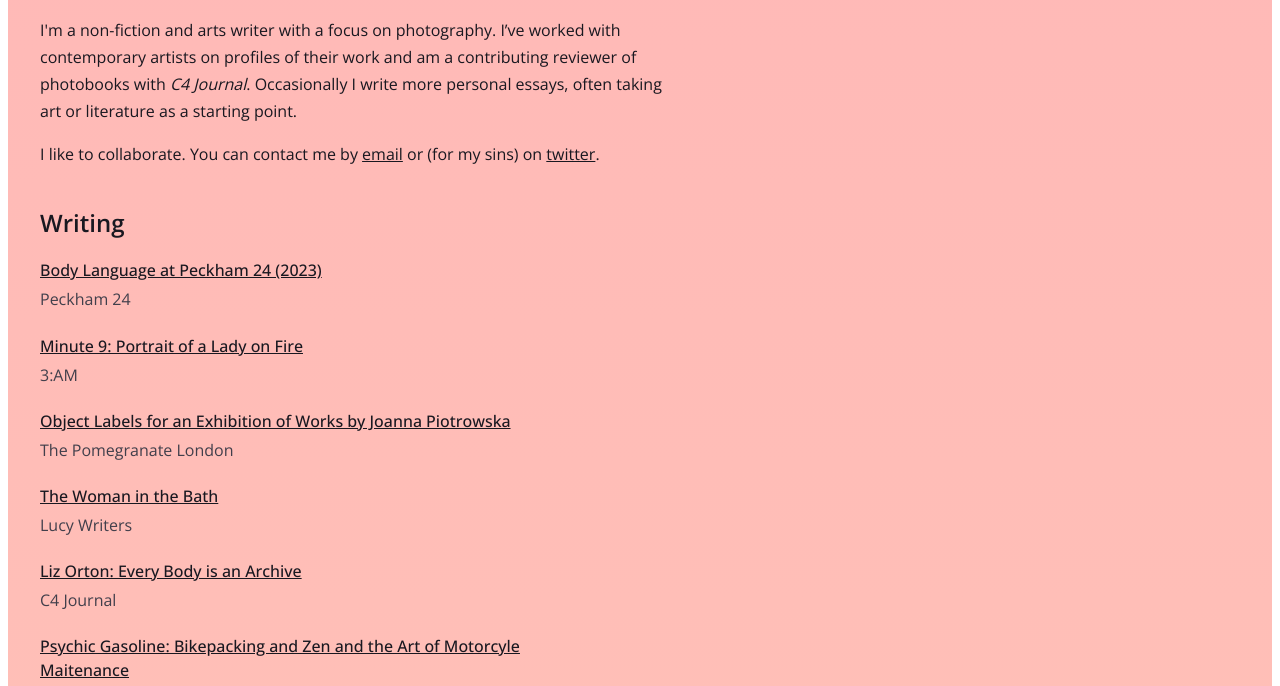
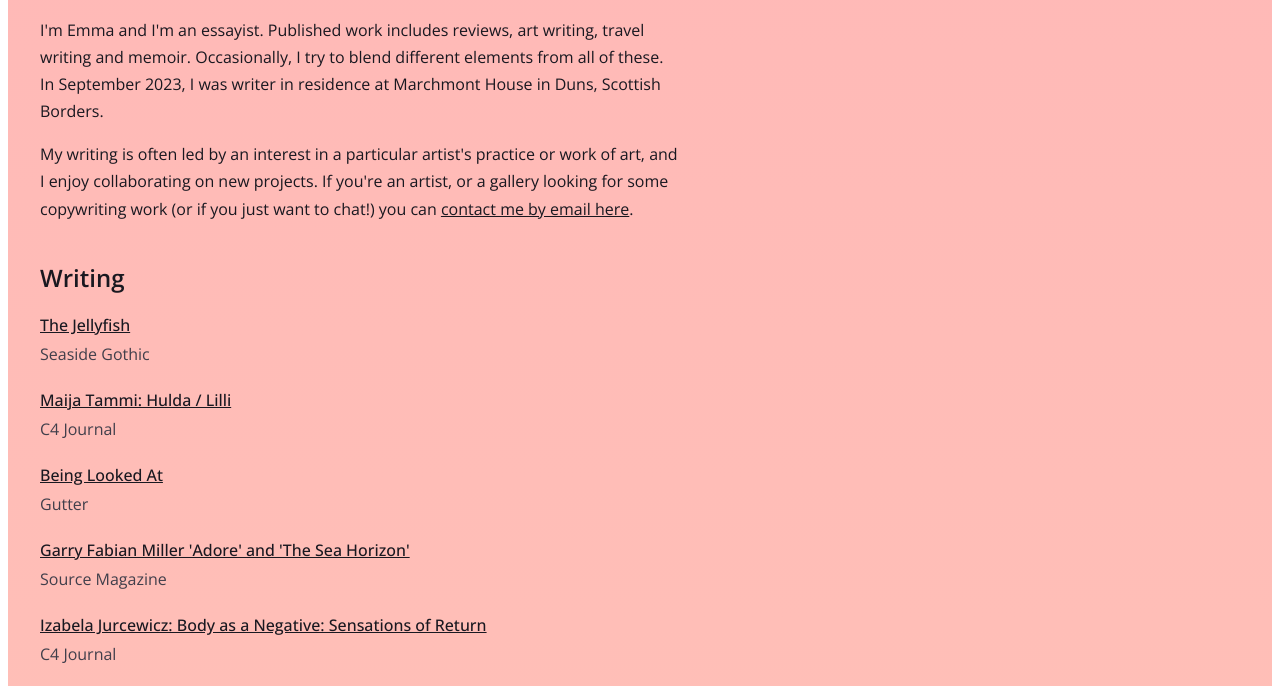
Before and after one commit to emmakwow/emmakwow.github.io, a Gatsby site: page / in a window 1280 px wide. Shown: the part 96-782 px from the top of the page. Built offline with nearby package versions, Linux system fonts and the light colour scheme; Gatsby itself is replaced by a stand-in of ours.

Commit message:
content update

```diff
--- a/src/content/index.js
+++ b/src/content/index.js
@@ -1,4 +1,34 @@
 export const writing = [
+  {
+    title: "The Jellyfish",
+    url: "https://seasidegothic.com/shop/issues/issue-8/",
+    publisher: "Seaside Gothic ",
+    medium: "Print",
+  },
+  {
+    title: "Maija Tammi: Hulda / Lilli",
+    url: "https://c4journal.com/maija-tammi-hulda-lilli/",
+    publisher: "C4 Journal",
+    medium: "Online",
+  },
+  {
+    title: "Being Looked At",
+    url: "https://www.guttermag.co.uk/",
+    publisher: "Gutter",
+    medium: "Print",
+  },
+  {
+    title: "Garry Fabian Miller 'Adore' and 'The Sea Horizon'",
+    url: "https://www.source.ie/archive/issue111/is111contents.php",
+    publisher: "Source Magazine",
+    medium: "Print",
+  },
+  {
+    title: "Izabela Jurcewicz: Body as a Negative: Sensations of Return",
+    url: "https://c4journal.com/izabela-jurcewicz-body-as-a-negative-sensations-of-return/",
+    publisher: "C4 Journal",
+    medium: "Online",
+  },
   {
     title: "Body Language at Peckham 24 (2023)",
     url: "https://www.peckham24.com/",
@@ -54,6 +84,10 @@ export const writing = [
 
 export const talks = [
   {
+    title: "In conversation with artist Feiyi Wen",
+    institution: "SERCHIA Gallery",
+  },
+  {
     title: "Reading: The Pomegranate London launch party",
     institution: "The Pomegranate London",
   },
--- a/src/pages/index.js
+++ b/src/pages/index.js
@@ -1,5 +1,5 @@
 import * as React from "react";
-import { writing, talks, curation } from "../content";
+import { writing, talks } from "../content";
 import { space, semanticColour, typography } from "../tokens";
 
 const pageStyles = {
@@ -60,25 +60,18 @@ const IndexPage = () => {
       <section style={sidebarStyles}>
         <h1 style={titleStyles}>EKJ</h1>
         <p>
-          I'm a non-fiction and arts writer with a focus on photography. I’ve
-          worked with contemporary artists on profiles of their work and am a
-          contributing reviewer of photobooks with <i>C4 Journal</i>.
-          Occasionally I write more personal essays, often taking art or
-          literature as a starting point.
+          I'm Emma and I'm an essayist. Published work includes reviews, art
+          writing, travel writing and memoir. Occasionally, I try to blend
+          different elements from all of these. In September 2023, I was writer
+          in residence at Marchmont House in Duns, Scottish Borders.
         </p>
         <p>
-          I like to collaborate. You can contact me by{" "}
+          My writing is often led by an interest in a particular artist's
+          practice or work of art, and I enjoy collaborating on new projects. If
+          you're an artist, or a gallery looking for some copywriting work (or
+          if you just want to chat!) you can{" "}
           <a href="mailto:ekj.ink@gmail.com" style={linkStyles}>
-            email
-          </a>{" "}
-          or (for my sins) on{" "}
-          <a
-            href="https://twitter.com/PerceptiveHow"
-            target="_blank"
-            rel="noreferrer"
-            style={linkStyles}
-          >
-            twitter
+            contact me by email here
           </a>
           .
         </p>
@@ -102,7 +95,7 @@ const IndexPage = () => {
             </li>
           ))}
         </ul>
-        <h2 style={headingStyles}>Curation</h2>
+        {/*<h2 style={headingStyles}>Curation</h2>
         <ul style={listStyles}>
           {curation.map((item) => (
             <li key={item.url} style={{ ...listItemStyles }}>
@@ -121,7 +114,7 @@ const IndexPage = () => {
               </p>
             </li>
           ))}
-        </ul>
+        </ul>*/}
         <h2 style={headingStyles}>Talks</h2>
         <ul style={listStyles}>
           {talks.map((item) => (
```
